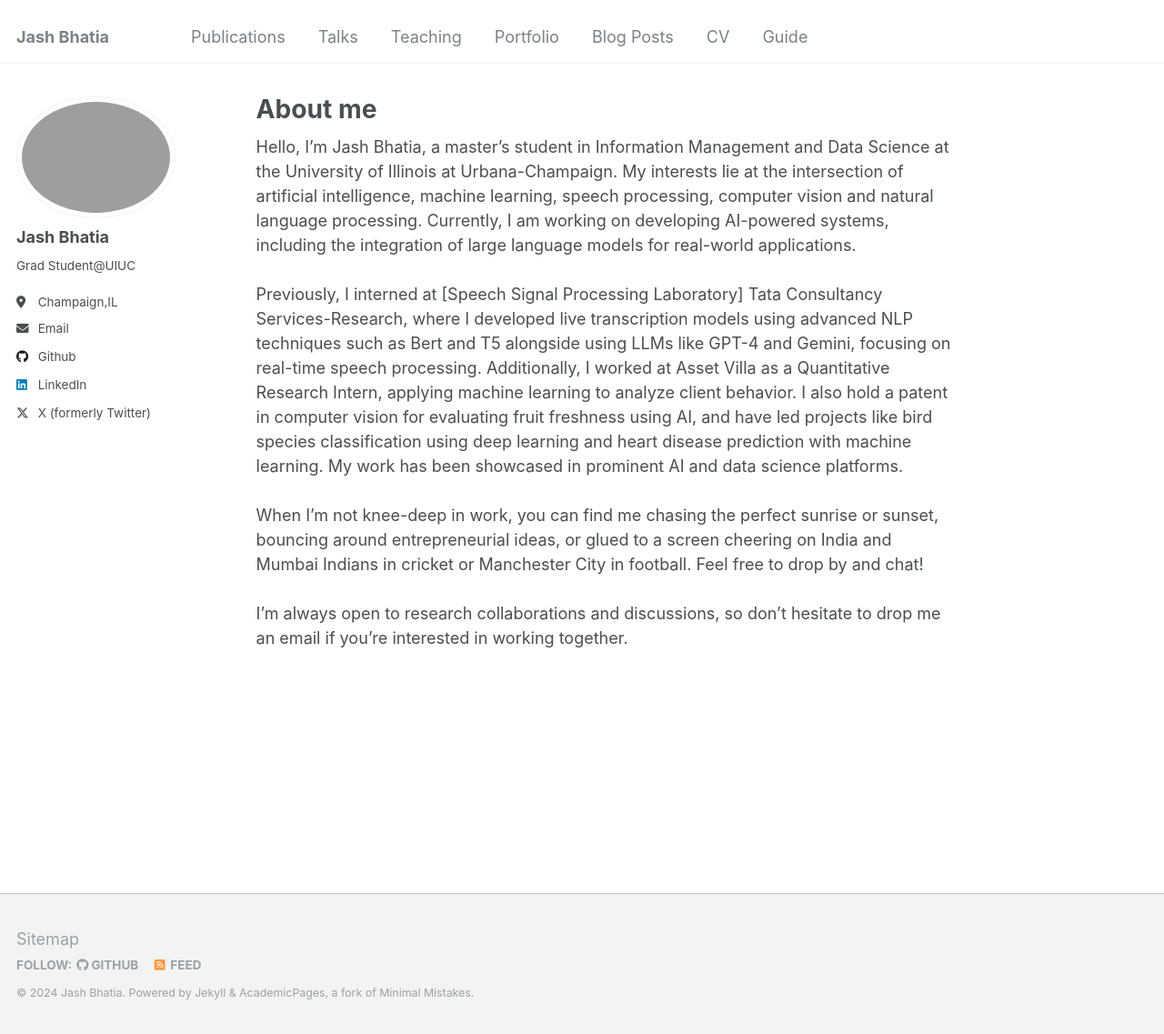
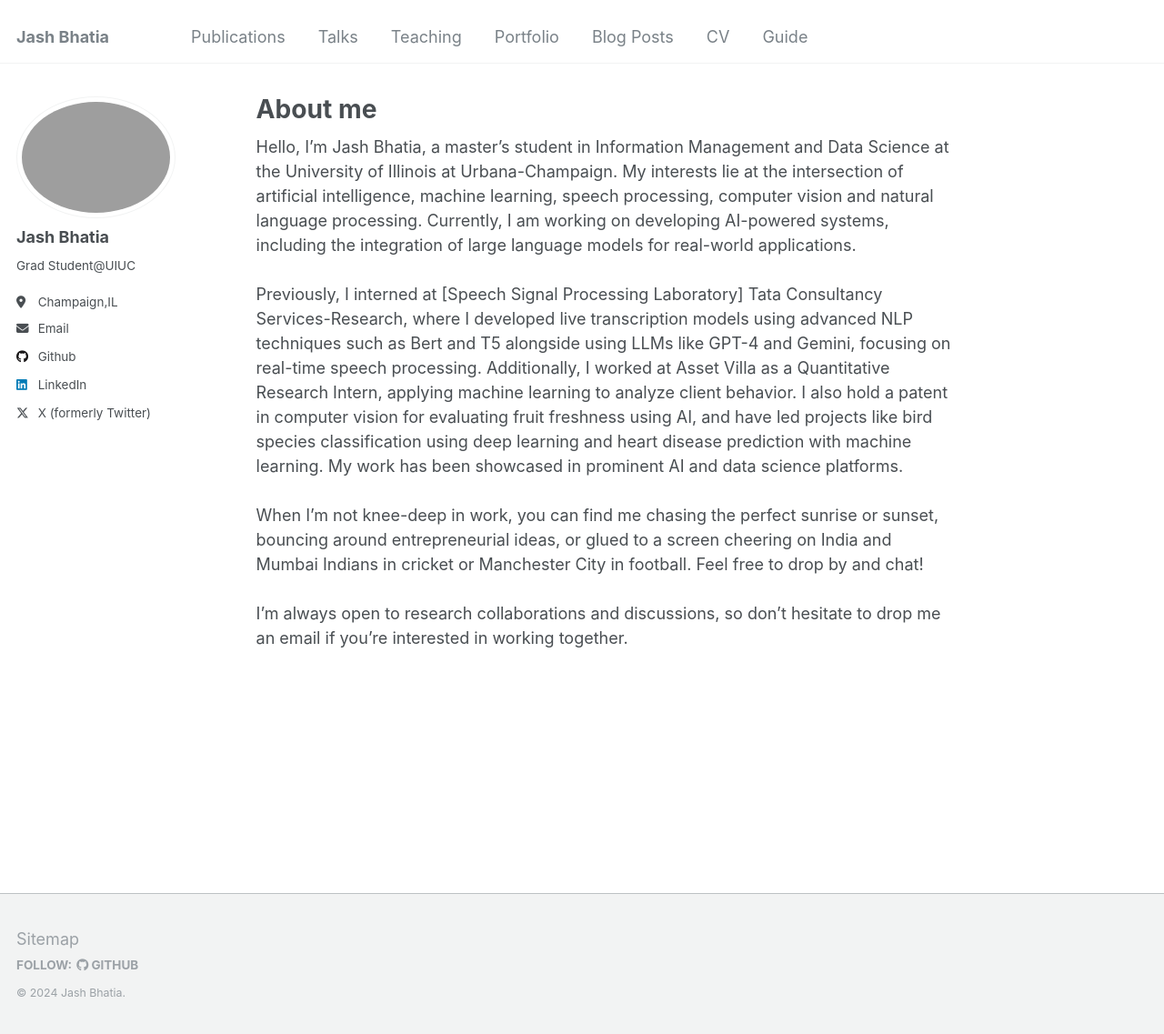
Before and after one commit to jashbhatia07/jashbhatia.github.io, a Jekyll site: the page built from _pages/about.md, in a window 1280 px wide and 1137 px high. Shown: the whole window at 91% size. Built offline with Jekyll 4.4.1, drawn with Linux system fonts in a browser that asks for light colours.

Commit message:
Update footer.html

```diff
--- a/_includes/footer.html
+++ b/_includes/footer.html
@@ -1,10 +1,15 @@
 {% include base_path %}
 
-{% if site.author.github or site.author.bitbucket or site.atom_feed.hide != true %}
 <div class="page__footer-follow">
   <ul class="social-icons">
     {% if site.data.ui-text[site.locale].follow_label %}
       <li><strong>{{ site.data.ui-text[site.locale].follow_label }}</strong></li>
+    {% endif %}
+    {% if site.twitter.username %}
+      <li><a href="https://twitter.com/{{ site.twitter.username }}"><i class="fab fa-twitter-square" aria-hidden="true"></i> Twitter</a></li>
+    {% endif %}
+    {% if site.facebook.username %}
+      <li><a href="https://facebook.com/{{ site.facebook.username }}"><i class="fab fa-facebook-square" aria-hidden="true"></i> Facebook</a></li>
     {% endif %}
     {% if site.author.github %}
       <li><a href="http://github.com/{{ site.author.github }}"><i class="fab fa-github" aria-hidden="true"></i> GitHub</a></li>
@@ -12,11 +17,9 @@
     {% if site.author.bitbucket %}
       <li><a href="http://bitbucket.org/{{ site.author.bitbucket }}"><i class="fab fa-bitbucket" aria-hidden="true"></i> Bitbucket</a></li>
     {% endif %}
-    {% if site.atom_feed.hide != true %}
-    <li><a href="{% if site.atom_feed.path %}{{ site.atom_feed.path }}{% else %}{{ base_path }}/feed.xml{% endif %}"><i class="fa fa-fw fa-rss-square" aria-hidden="true"></i> {{ site.data.ui-text[site.locale].feed_label | default: "Feed" }}</a></li>
-    {% endif %}
+    <!-- <li><a href="{% if site.atom_feed.path %}{{ site.atom_feed.path }}{% else %}{{ base_path }}/feed.xml{% endif %}"><i class="fa fa-fw fa-rss-square" aria-hidden="true"></i> {{ site.data.ui-text[site.locale].feed_label | default: "Feed" }}</a></li> -->
   </ul>
 </div>
-{% endif %}
 
-<div class="page__footer-copyright">&copy; {{ site.time | date: '%Y' }} {{ site.name | default: site.title }}. {{ site.data.ui-text[site.locale].powered_by | default: "Powered by" }} <a href="http://jekyllrb.com" rel="nofollow">Jekyll</a> &amp; <a href="https://github.com/academicpages/academicpages.github.io">AcademicPages</a>, a fork of <a href="https://mademistakes.com/work/minimal-mistakes-jekyll-theme/" rel="nofollow">Minimal Mistakes</a>.</div>
+<!-- <div class="page__footer-copyright">&copy; {{ site.time | date: '%Y' }} {{ site.name | default: site.title }}. {{ site.data.ui-text[site.locale].powered_by | default: "Powered by" }} <a href="http://jekyllrb.com" rel="nofollow">Jekyll</a> &amp; <a href="https://github.com/academicpages/academicpages.github.io">AcademicPages</a>, a fork of <a href="https://mademistakes.com/work/minimal-mistakes-jekyll-theme/" rel="nofollow">Minimal Mistakes</a>.</div> -->
+<div class="page__footer-copyright">&copy; {{ site.time | date: '%Y' }} {{ site.name | default: site.title }}.</div>
```
